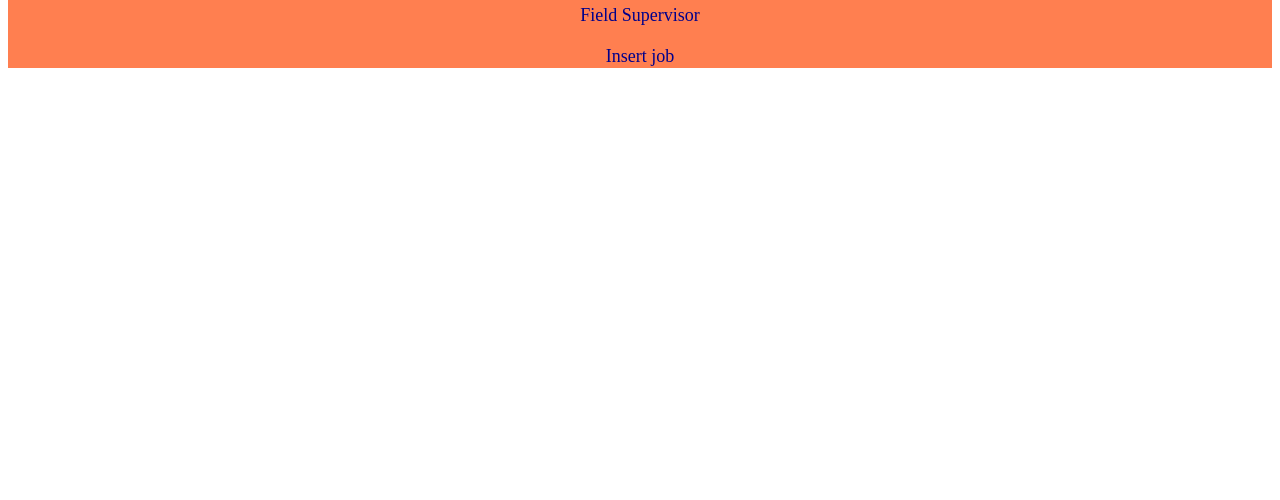
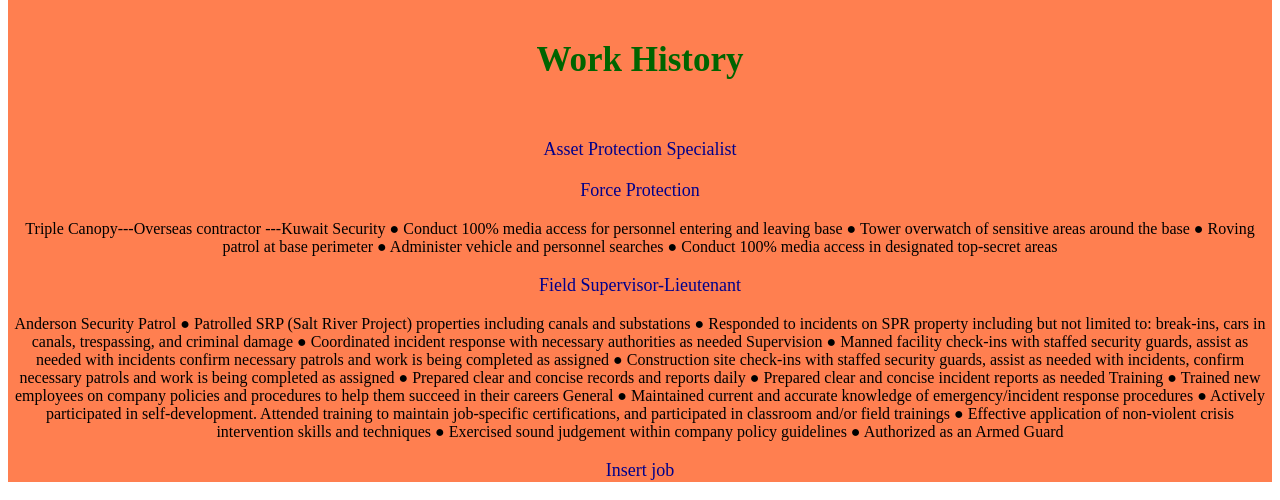
Before and after one commit to MarkReifke/Portfolio, a plain HTML site: page index.html in a window 1280 px wide. Shown: the part 3561-4061 px from the top of the page. Before the commit the page ends 3647 px from the top, so only its background shows below. Drawn offline with Linux system fonts and the light colour scheme.

Commit message:
added another img file and work history to index

```diff
--- a/index.html
+++ b/index.html
@@ -107,12 +107,44 @@
                  </div>
             </p>
             <p class="text1">
-                insert links here
+                <div class="placeholder"><a href="https://github.com/Drowekorte/can-i-eat-that"><img src="assets/img/Search.png" alt="can-i-eat-that"
+                    width="300" height="200"> </a>
+                 </div>
             </p>
         <h5 class="title">Work History</h5>
             <p class="text">Asset Protection Specialist</p>
-            <p class="text">Force Protection</p>
-            <p class="text">Field Supervisor</p>
+            <p class="text">Force Protection</p><p>Triple Canopy---Overseas contractor ---Kuwait
+                Security
+                ● Conduct 100% media access for personnel entering and leaving base
+                ● Tower overwatch of sensitive areas around the base
+                ● Roving patrol at base perimeter
+                ● Administer vehicle and personnel searches
+                ● Conduct 100% media access in designated top-secret areas</p>
+            <p class="text">Field Supervisor-Lieutenant</p><p>Anderson Security
+                Patrol
+                ● Patrolled SRP (Salt River Project) properties including canals and substations
+                ● Responded to incidents on SPR property including but not limited to: break-ins, cars in
+                canals, trespassing, and criminal damage
+                ● Coordinated incident response with necessary authorities as needed
+                Supervision
+                ● Manned facility check-ins with staffed security guards, assist as needed with incidents
+                confirm necessary patrols and work is being completed as assigned
+                ● Construction site check-ins with staffed security guards, assist as needed with incidents,
+                confirm necessary patrols and work is being completed as assigned
+                ● Prepared clear and concise records and reports daily
+                ● Prepared clear and concise incident reports as needed
+                Training
+                ● Trained new employees on company policies and procedures to help them succeed in
+                their careers
+
+                General
+                ● Maintained current and accurate knowledge of emergency/incident response
+                procedures
+                ● Actively participated in self-development. Attended training to maintain job-specific
+                certifications, and participated in classroom and/or field trainings
+                ● Effective application of non-violent crisis intervention skills and techniques
+                ● Exercised sound judgement within company policy guidelines
+                ● Authorized as an Armed Guard</p>
             <p class="text">Insert job</p>
     </section>
   </main>
```
Also changed, not shown: assets/img/Search.png (added).
